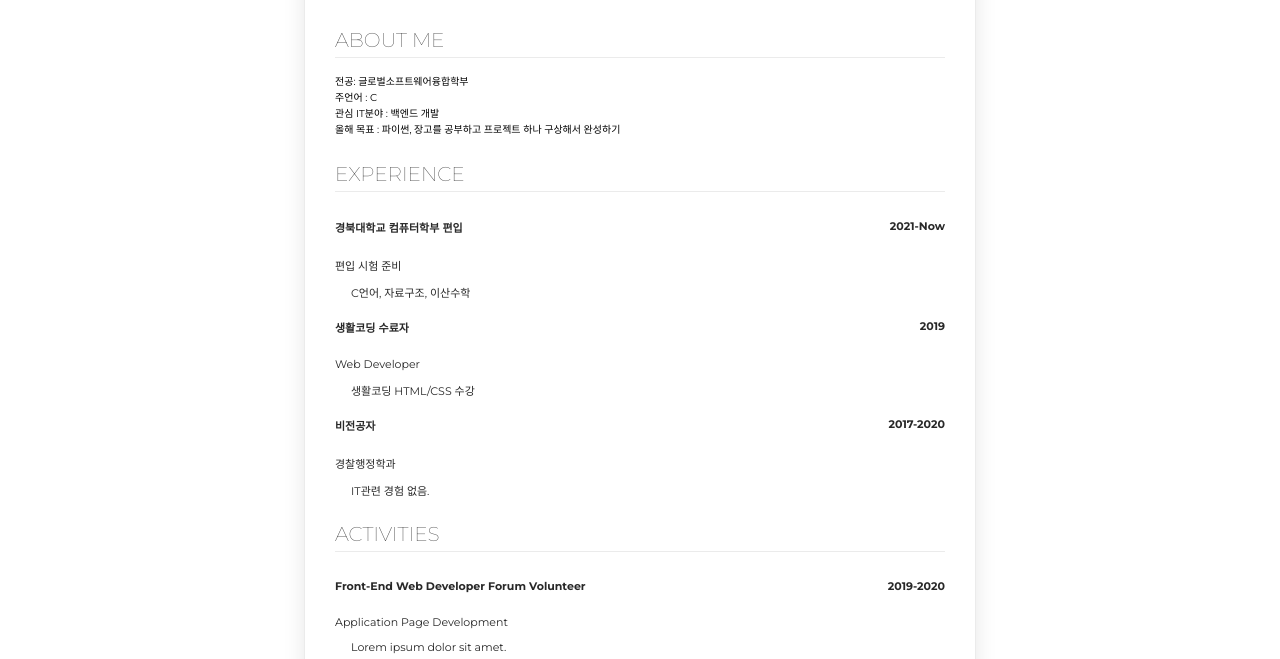
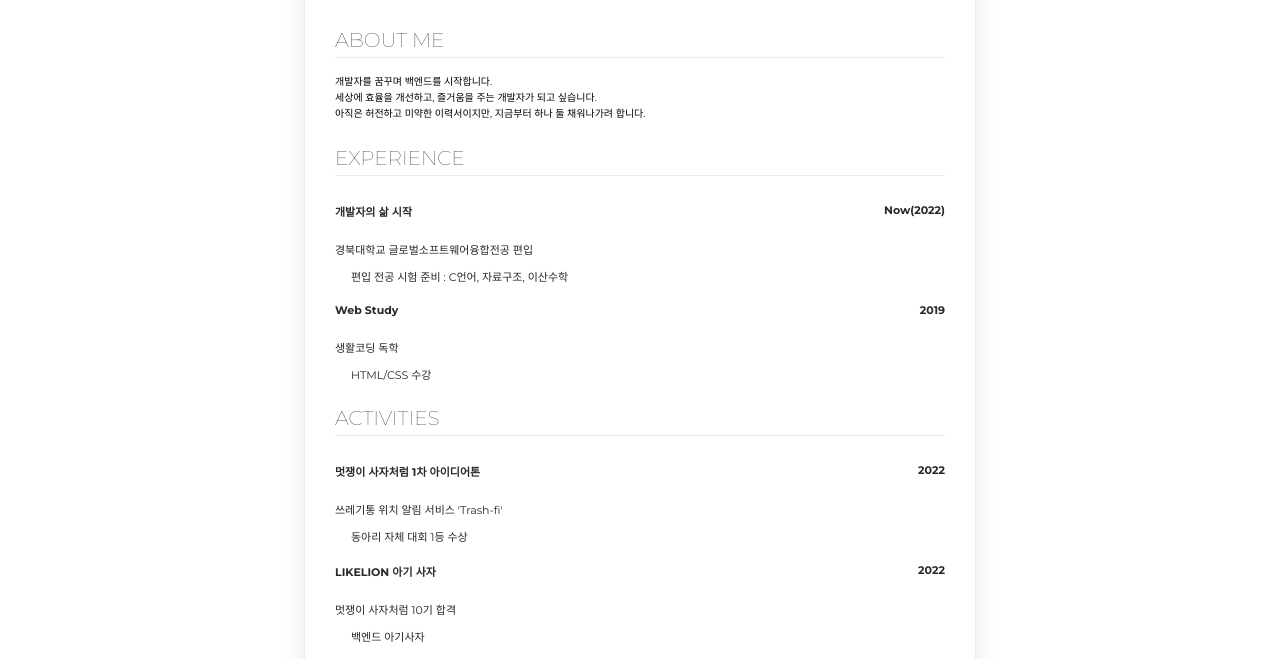
Before and after one commit to eoblue22/for-resume, a plain HTML site: page index.html in a window 1280 px wide. Shown: the part 171-830 px from the top of the page. Drawn offline with Linux system fonts and the light colour scheme.

Commit message:
이력서 1차 수정
22-04-06 20:48 멋사 1차 세션 in clutch

```diff
--- a/index.html
+++ b/index.html
@@ -13,50 +13,40 @@
         </div>
         <section>
             <h2>ABOUT ME</h2>
-            <p class="about-me-text">전공: 글로벌소프트웨어융합학부<br>주언어 : C<br>관심 IT분야 : 백엔드 개발<br>올해 목표 : 파이썬, 장고를 공부하고 프로젝트 하나 구상해서 완성하기
+            <p class="about-me-text">개발자를 꿈꾸며 백엔드를 시작합니다.<br>세상에 효율을 개선하고, 즐거움을 주는 개발자가 되고 싶습니다.<br>아직은 허전하고 미약한 이력서이지만, 지금부터 하나 둘 채워나가려 합니다.<br>
             </p>
         </section>
         <section>
             <h2>EXPERIENCE</h2>
             <div class="float-wrap">
-                <p class="title-text">경북대학교 컴퓨터학부 편입</p>
-                <p class="year-text">2021-Now</p>
+                <p class="title-text">개발자의 삶 시작</p>
+                <p class="year-text">Now(2022)</p>
             </div>
-            <p class="des-text">편입 시험 준비</p>
-            <p class="subdes-text">C언어, 자료구조, 이산수학</p>
+            <p class="des-text">경북대학교 글로벌소프트웨어융합전공 편입</p>
+            <p class="subdes-text">편입 전공 시험 준비 : C언어, 자료구조, 이산수학</p>
             <div class="float-wrap">
-                <p class="title-text">생활코딩 수료자</p>
+                <p class="title-text">Web Study</p>
                 <p class="year-text">2019</p>
             </div>
-            <p class="des-text">Web Developer</p>
-            <p class="subdes-text">생활코딩 HTML/CSS 수강</p>
-            <div class="float-wrap">
-                <p class="title-text">비전공자</p>
-                <p class="year-text">2017-2020</p>
-            </div>
-            <p class="des-text">경찰행정학과</p>
-            <p class="subdes-text">IT관련 경험 없음.</p>
+            <p class="des-text">생활코딩 독학</p>
+            <p class="subdes-text">HTML/CSS 수강</p>
+
         </section>
         <section>
             <h2>ACTIVITIES</h2>
             <div class="float-wrap">
-                <p class="title-text">Front-End Web Developer Forum Volunteer</p>
-                <p class="year-text">2019-2020</p>
+                <p class="title-text">멋쟁이 사자처럼 1차 아이디어톤</p>
+                <p class="year-text">2022</p>
             </div>
-            <p class="des-text">Application Page Development</p>
-            <p class="subdes-text">Lorem ipsum dolor sit amet.</p>
+            <p class="des-text">쓰레기통 위치 알림 서비스 'Trash-fi'</p>
+            <p class="subdes-text">동아리 자체 대회 1등 수상</p>
             <div class="float-wrap">
-                <p class="title-text">LIKELION SEOUL</p>
-                <p class="year-text">2017-2018</p>
+                <p class="title-text">LIKELION 아기 사자</p>
+                <p class="year-text">2022</p>
             </div>
-            <p class="des-text">Teacher in Mutsa University</p>
-            <p class="subdes-text">Lorem ipusm dolor sit amet.</p>
-            <div class="float-wrap">
-                <p class="title-text">HCI Korea</p>
-                <p class="year-text">2011-2013</p>
-            </div>
-            <p class="des-text">Member</p>
-            <p class="subdes-text">Lorem ipusm dolor sit amet.</p>
+            <p class="des-text">멋쟁이 사자처럼 10기 합격</p>
+            <p class="subdes-text">백엔드 아기사자</p>
+
         </section>
         <div class="sns-wrap">
             <a href="https://facebook.com"><img class="sns-img" src="images/facebook.png"></a>
```
